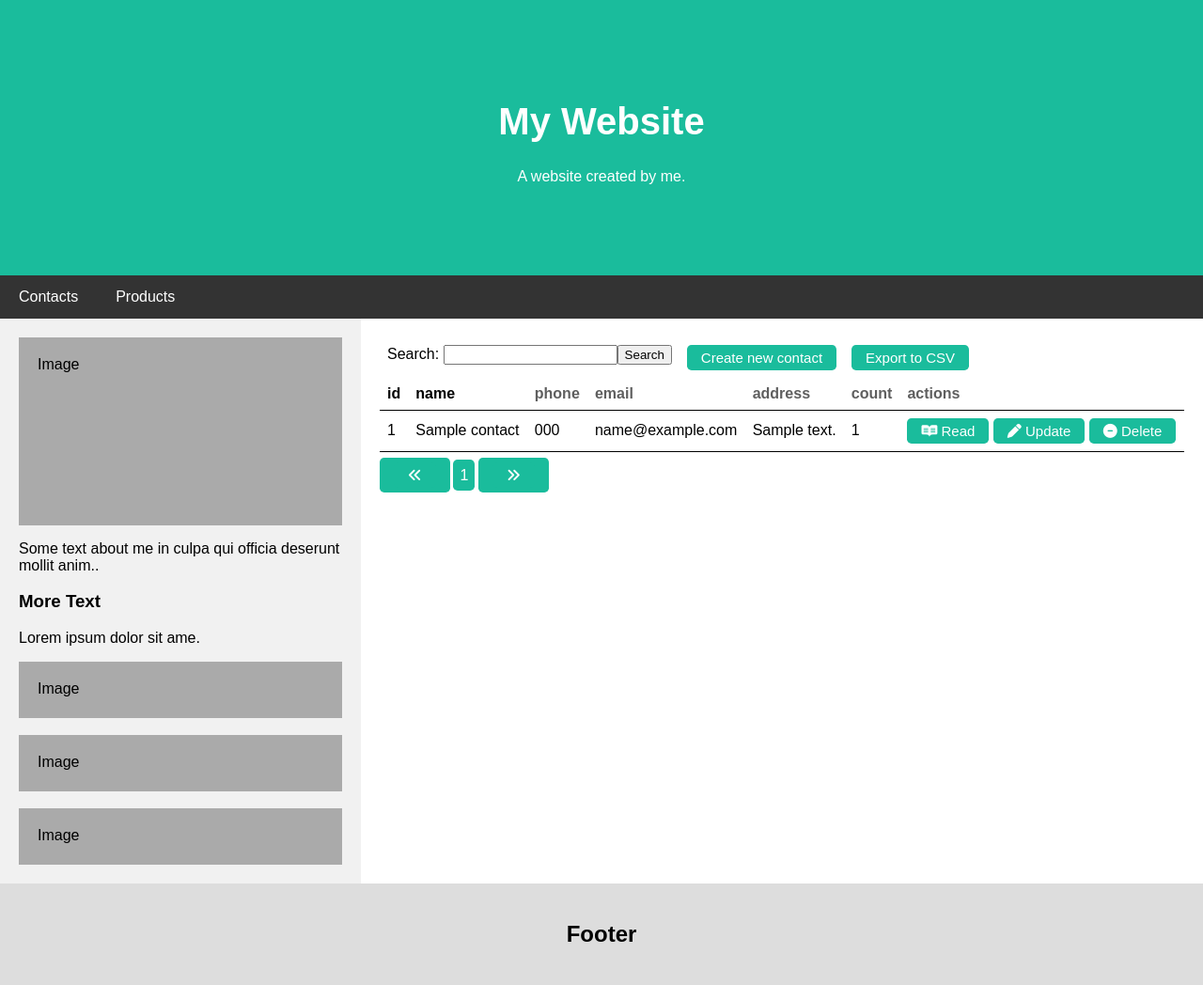
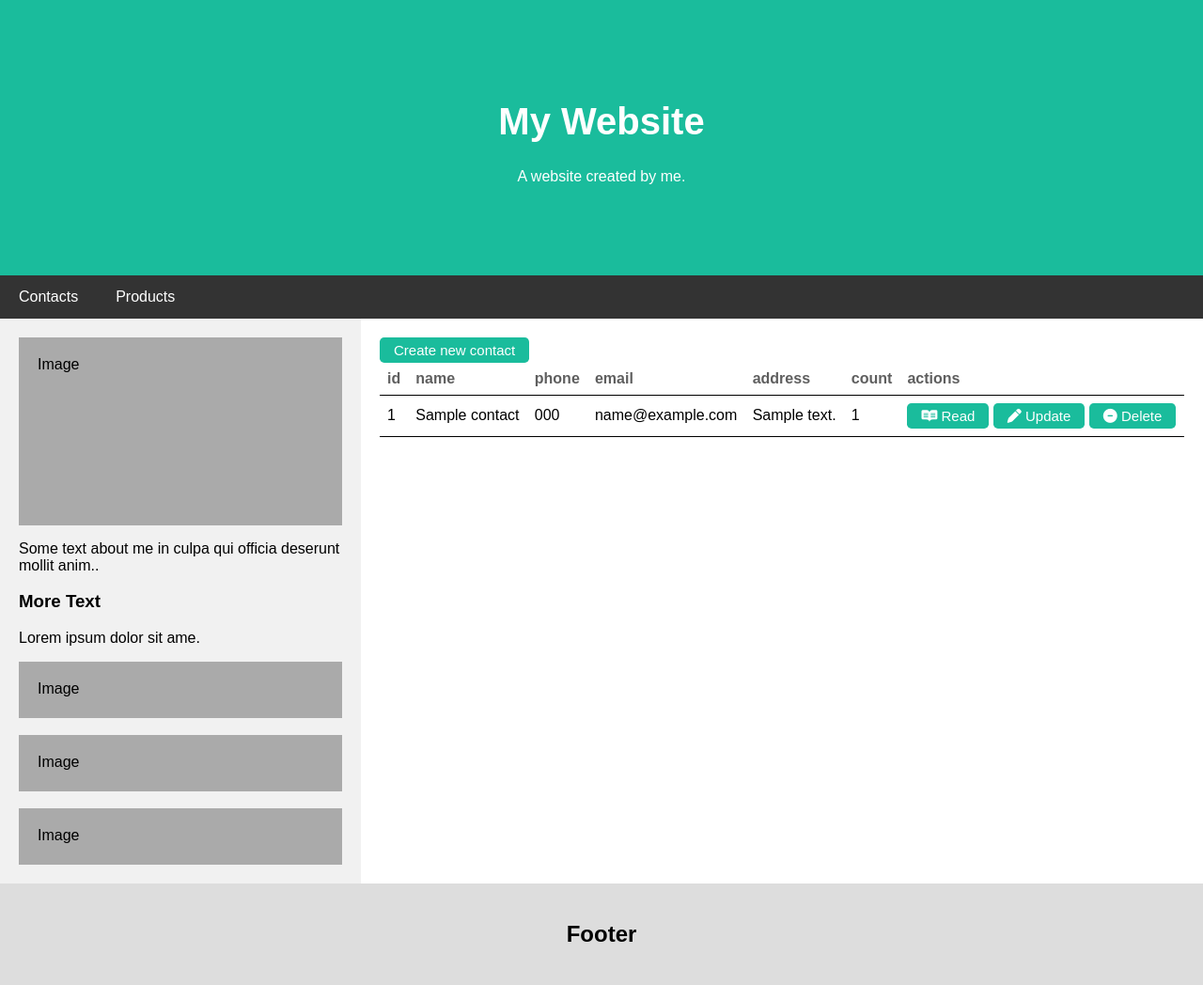
Before and after one commit to Jarno556564/mvc_example, a PHP site: page / in a window 1280 px wide. Shown: the whole page at 94% size. Run offline with PHP 8.4, Linux system fonts and the light colour scheme; tables that the repository leaves empty or names only in its code hold one stand-in row (values such as "Sample post"); some libraries are stand-ins or nearby versions.

Commit message:
Upload Level 1

```diff
--- a/assets/style.css
+++ b/assets/style.css
@@ -75,18 +75,6 @@ body {
     padding: 20px;
 }
 
-/* view controls styling */
-.view-controls {
-    display: flex;
-    text-align: center;
-}
-
-.view-controls .button,
-.view-controls form {
-    margin: 0.5rem;
-}
-
-/* end view controls styling */
 /* table styling */
 table {
     border-collapse: collapse;
@@ -95,10 +83,6 @@ table {
 
 table th {
     color: #5f5f5f;
-}
-
-th:nth-child(-n+2) {
-    color: black;
 }
 
 th,
@@ -125,43 +109,7 @@ td {
     color: #fff;
 }
 
-.pagination {
-    display: inline-block;
-    padding: 0.45rem;
-    margin: 0.2rem;
-    margin-top: 0.55rem;
-    background-color: #1abc9c;
-    color: #fff;
-    text-decoration: none;
-    border-radius: 0.3rem;
-}
 /* end table styling */
-
-/* dropdown styling */
-.dropdown label {
-    font-weight: bold;
-}
-
-select {
-    width: 100%;
-    padding: 10px;
-    border: 1px solid #ccc;
-    border-radius: 4px;
-    background-color: #fff;
-    font-size: 16px;
-    color: #333;
-}
-
-select option {
-    font-size: 16px;
-}
-
-select option:checked {
-    background-color: #007bff;
-    color: #fff;
-}
-
-/* end dropdown styling */
 
 /* Fake image, just for this example */
 .fakeimg {
--- a/controller/ContactsController.php
+++ b/controller/ContactsController.php
@@ -8,7 +8,6 @@ class ContactsController
     {
         $this->ContactsLogic = new ContactsLogic();
         $this->Output = new Output();
-        $this->itemsPerPage = 5;
     }
 
     public function __destruct()
@@ -31,15 +30,6 @@ class ContactsController
                     break;
                 case 'delete':
                     $this->collectDeleteContact($_REQUEST['id']);
-                    break;
-                case 'readSearchBar':
-                    $this->collectReadSearchBar($_REQUEST['search']);
-                    break;
-                case 'viewPage':
-                    $this->collectReadAllContacts();
-                    break;
-                case 'export':
-                    $this->collectExportContacts();
                     break;
                 default:
                     $this->collectReadAllContacts();
@@ -67,20 +57,14 @@ class ContactsController
     public function collectReadContact($id)
     {
         $result = $this->ContactsLogic->readContact($id);
-        $html = $this->Output->createViewControls("contacts");
-        $html .= $this->Output->createTable($result, "contacts", "id");
+        $html = $this->Output->createTable($result, "contacts", "id");
         include 'view/show.php';
     }
 
     public function collectReadAllContacts()
     {
-        $page = isset($_GET['page']) ? $_GET['page'] : 1;
-        $offset = ($page - 1) * $this->itemsPerPage;
-        $result = $this->ContactsLogic->readAllContacts($offset, $this->itemsPerPage);
-        $totalpages = $this->ContactsLogic->countPages($this->itemsPerPage);
-        $html = $this->Output->createViewControls("contacts");
-        $html .= $this->Output->createTable($result, "contacts", "id");
-        $html .= $this->Output->createPagination($totalpages, "contacts");
+        $result = $this->ContactsLogic->readAllContacts();
+        $html = $this->Output->createTable($result, "contacts", "id");
         include 'view/show.php';
     }
 
@@ -105,19 +89,4 @@ class ContactsController
         include 'view/show.php';
     }
 
-    public function collectReadSearchBar($search)
-    {
-        $result = $this->ContactsLogic->readSearchContact($search);
-        $html = $this->Output->createViewControls("contacts");
-        $html .= $this->Output->createTable($result, "contacts", "id");
-        include 'view/show.php';
-    }
-
-    public function collectExportContacts()
-    {
-        $page = isset($_GET['page']) ? $_GET['page'] : 1;
-        $offset = ($page - 1) * $this->itemsPerPage;
-        $result = $this->ContactsLogic->readAllContacts($offset, $this->itemsPerPage);
-        $this->ContactsLogic->createCSV($result);
-    }
 }
--- a/controller/ProductsController.php
+++ b/controller/ProductsController.php
@@ -32,15 +32,6 @@ class ProductsController
                 case 'delete':
                     $this->collectDeleteProduct($_REQUEST['id']);
                     break;
-                case 'readSearchBar':
-                    $this->collectReadSearchBar($_REQUEST['search']);
-                    break;
-                case 'viewPage':
-                    $this->collectReadAllProducts();
-                    break;
-                case 'export':
-                    $this->collectExportProducts();
-                    break;
                 default:
                     $this->collectReadAllProducts();
                     break;
@@ -67,21 +58,15 @@ class ProductsController
 
     public function collectReadAllProducts()
     {
-        $page = isset($_GET['page']) ? $_GET['page'] : 1;
-        $offset = ($page - 1) * $this->itemsPerPage;
-        $result = $this->ProductsLogic->readAllProducts($offset, $this->itemsPerPage);
-        $totalpages = $this->ProductsLogic->countPages($this->itemsPerPage);
-        $html = $this->Output->createViewControls("products");
-        $html .= $this->Output->createTable($result, "products", "product_id");
-        $html .= $this->Output->createPagination($totalpages, "products");
+        $result = $this->ProductsLogic->readAllProducts();
+        $html = $this->Output->createTable($result, "products", "product_id");
         include 'view/show.php';
     }
 
     public function collectReadProduct($id)
     {
         $result = $this->ProductsLogic->readProduct($id);
-        $html = $this->Output->createViewControls("products");
-        $html .= $this->Output->createTable($result, "products", "product_id");
+        $html = $this->Output->createTable($result, "products", "product_id");
         include 'view/show.php';
     }
 
@@ -107,21 +92,4 @@ class ProductsController
         include 'view/show.php';
     }
 
-    public function collectReadSearchBar($search)
-    {
-        $result = $this->ProductsLogic->readSearchProduct($search);
-        $html = $this->Output->createViewControls("products");
-        $html .= $this->Output->createTable($result, "products", "product_id");
-        include 'view/show.php';
-    }
-
-
-    public function collectExportProducts()
-    {
-        $page = isset($_GET['page']) ? $_GET['page'] : 1;
-        $offset = ($page - 1) * $this->itemsPerPage;
-        $result = $this->ProductsLogic->readAllProducts($offset, $this->itemsPerPage);
-        $this->ProductsLogic->createCSV($result);
-    }
-
 }
--- a/model/ContactsLogic.php
+++ b/model/ContactsLogic.php
@@ -27,10 +27,10 @@ class ContactsLogic
         }
     }
 
-    public function readAllContacts($offset, $itemsPerPage)
+    public function readAllContacts()
     {
         try {
-            $sql = "SELECT * FROM contacts LIMIT $offset, $itemsPerPage";
+            $sql = "SELECT * FROM contacts";
             $result = $this->DataHandler->readAlldata($sql);
             $result->setFetchMode(PDO::FETCH_ASSOC);
             $res = $result->fetchAll();
@@ -38,17 +38,6 @@ class ContactsLogic
         } catch (Exception $e) {
             throw $e;
         }
-    }
-
-    public function countPages($itemsPerPage)
-    {
-        $sql = "SELECT COUNT(*) as count FROM contacts";
-        $result = $this->DataHandler->readAlldata($sql);
-        $result->setFetchMode(PDO::FETCH_ASSOC);
-        $res = $result->fetchAll();
-        $totalRecords = $res[0]['count'];
-        $totalPages = ceil($totalRecords / $itemsPerPage);
-        return $totalPages;
     }
 
     public function updateContact($name, $phone, $email, $address, $id)
@@ -64,34 +53,5 @@ class ContactsLogic
         $result = $this->DataHandler->deleteData($sql);
         return 'Amount of contacts deleted: ' . $result;
     }
-    public function readSearchContact($search)
-    {
-        try {
-            $sql = "SELECT * FROM `contacts` WHERE (id LIKE '%$search%' OR name LIKE '%$search%' OR phone LIKE '%$search%' OR email LIKE '%$search%' OR address LIKE '%$search%')";
-            $results = $this->DataHandler->readAllData($sql);
-            $res = $results->fetchAll();
-            return $res;
-        } catch (Exception $e) {
-            throw $e;
-        }
-    }
 
-    public function createCSV($result)
-    {
-        ob_start();
-        header('Content-Type: text/csv; charset=utf-8');
-        header('Content-Disposition: attachment; filename=csv_export.csv');
-
-        $header_args = array('id', 'name', 'phone', 'email', 'address');
-        ob_end_clean();
-
-        $output = fopen('php://output', 'w');
-
-        fputcsv($output, $header_args);
-        foreach ($result as $data_item) {
-            fputcsv($output, $data_item);
-        }
-        fclose($output);
-        exit;
-    }
 }
--- a/model/Output.php
+++ b/model/Output.php
@@ -5,7 +5,9 @@ class Output
     public function createTable($result, $act, $id_name)
     {
         $tableheader = false;
-        $html = '<table>';
+        $create_name = substr($act, 0, -1);
+        $html = "<button class='button'><a href='index.php?act=$act&op=create'>Create new $create_name</a></button>";
+        $html .= '<table>';
         foreach ($result as $row) {
             if ($tableheader == false) {
                 $html .= "<tr>";
@@ -30,60 +32,6 @@ class Output
         $html .= "</table>";
         return $html;
     }
-
-    public function createViewControls($act)
-    {
-        $html = "<div class='view-controls'>";
-        $html .= $this->createSearchBar($act);
-        $html .= $this->createCreateButton($act);
-        $html .= $this->createCSVButton($act);
-        $html .= "</div>";
-        return $html;
-    }
-
-    public function createSearchBar($act)
-    {
-        $html = "<form method='post' action=\"index.php?act=$act&op=readSearchBar\">";
-        $html .= "<label for='search'>Search: </label>";
-        $html .= "<input type='text' name='search' id='search'>";
-        $html .= "</input>";
-        $html .= "<button type='submit'>Search</button>";
-        $html .= "</form>";
-        return $html;
-    }
-
-    public function createCreateButton($act)
-    {
-        $create_name = substr($act, 0, -1);
-        $html = "<button class='button'><a href='index.php?act=$act&op=create'>Create new $create_name</a></button>";
-        return $html;
-    }
-
-    public function createPagination($totalPages, $act)
-    {
-        $page = isset($_GET['page']) ? $_GET['page'] : 1;
-        if($page > 1) {
-            $html = "<button class='button'><a href='index.php?act=$act&op=viewPage&page=" . ($page - 1) . "' class='button'><i class='fa-solid fa-angles-left'></i></a></button>";
-        } else {
-            $html = "<button class='button' disabled><a href='javascript:void(0)' class='button'><i class='fa-solid fa-angles-left'></i></a></button>";
-        }
-        for ($i = 1; $i <= $totalPages; $i++) {
-            $html .= "<a class='pagination' href='index.php?act=$act&op=viewPage&page=$i'> $i </a>";
-        }
-        if($page <= $totalPages - 1) {
-            $html .= "<button class='button'><a href='index.php?act=$act&op=viewPage&page=" . ($page + 1) . "' class='button'><i class='fa-solid fa-angles-right'></i></a></button>";
-        } else {
-            $html .= "<button class='button' disabled><a href='javascript:void(0)' class='button'><i class='fa-solid fa-angles-right'></i></a></button>";
-        }
-        return $html;
-    }
-
-    public function createCSVButton($act)
-    {
-        $page = isset($_GET['page']) ? $_GET['page'] : 1;
-        $html = "<button class='button'><a href='index.php?act=$act&op=export&page=$page'>Export to CSV</a></button>";
-        return $html;
-    }
 }
 
 ?>
--- a/model/ProductsLogic.php
+++ b/model/ProductsLogic.php
@@ -16,10 +16,10 @@ class ProductsLogic
         return $result;
     }
 
-    public function readAllProducts($offset, $itemsPerPage)
+    public function readAllProducts()
     {
         try {
-            $sql = "SELECT product_id, product_type_code, supplier_id, product_name, CONCAT('€ ',REPLACE(product_price, '.', ','))product_price, other_product_details FROM products LIMIT $offset, $itemsPerPage";
+            $sql = "SELECT product_id, product_type_code, supplier_id, product_name, CONCAT('€ ',REPLACE(product_price, '.', ','))product_price, other_product_details FROM products";
             $result = $this->DataHandler->readAlldata($sql);
             $result->setFetchMode(PDO::FETCH_ASSOC);
             $res = $result->fetchAll();
@@ -27,17 +27,6 @@ class ProductsLogic
         } catch (Exception $e) {
             throw $e;
         }
-    }
-
-    public function countPages($itemsPerPage)
-    {
-        $sql = "SELECT COUNT(*) as count FROM products";
-        $result = $this->DataHandler->readAlldata($sql);
-        $result->setFetchMode(PDO::FETCH_ASSOC);
-        $res = $result->fetchAll();
-        $totalRecords = $res[0]['count'];
-        $totalPages = ceil($totalRecords / $itemsPerPage);
-        return $totalPages;
     }
 
     public function readProduct($id)
@@ -72,35 +61,4 @@ class ProductsLogic
         return 'Amount of products deleted: ' . $result;
     }
 
-    public function readSearchProduct($search)
-    {
-        try {
-            $sql = "SELECT * FROM `products` WHERE (product_id LIKE '%$search%' OR product_type_code LIKE '%$search%' OR supplier_id LIKE '%$search%' OR product_name LIKE '%$search%' OR product_price LIKE '%$search%' OR other_product_details LIKE '%$search%')";
-            $results = $this->DataHandler->readAllData($sql);
-            $res = $results->fetchAll();
-            return $res;
-        } catch (Exception $e) {
-            throw $e;
-        }
-    }
-
-    public function createCSV($result)
-    {
-        ob_start();
-        header('Content-Type: text/csv; charset=utf-8');
-        header('Content-Disposition: attachment; filename=csv_export.csv');
-
-        $header_args = array('product_id', 'product_type_code', 'supplier_id', 'product_name', 'product_price', 'other_product_details');
-        ob_end_clean();
-
-        $output = fopen('php://output', 'w');
-
-        fputcsv($output, $header_args);
-        foreach ($result as $data_item) {
-            fputcsv($output, $data_item);
-        }
-        fclose($output);
-        exit;
-    }
-
 }
--- a/view/products/updateProduct.php
+++ b/view/products/updateProduct.php
@@ -1,6 +1,9 @@
 <?php
 
 require './view/header.php';
+$stripped_price = str_replace('€', '', $result[0]['product_price']);
+$stripped_price = str_replace(' ', '', $stripped_price);
+$stripped_price = str_replace(',', '.', $stripped_price);
 $html = "<form action=\"index.php?act=products&op=update\" method=\"post\">";
 $html .= "<label for=\"product_type_code\">Product Type Code:</label><br>";
 $html .= "<input type=\"text\" id=\"product_type_code\" name=\"product_type_code\" value=\"" . $result[0]['product_type_code'] . "\" required><br>";
@@ -9,7 +12,7 @@ $html .= "<input type=\"text\" id=\"supplier_id\" name=\"supplier_id\" value=\""
 $html .= "<label for=\"product_name\">Product Name:</label><br>";
 $html .= "<input type=\"text\" id=\"product_name\" name=\"product_name\" value=\"" . $result[0]['product_name'] . "\" required><br>";
 $html .= "<label for=\"product_price\">Product Price:</label><br>";
-$html .= "<input type=\"text\" id=\"product_price\" name=\"product_price\" value=\"" . $result[0]['product_price'] . "\" required><br>";
+$html .= "<input type=\"text\" id=\"product_price\" name=\"product_price\" value=\"" . $stripped_price . "\" required><br>";
 $html .= "<label for=\"other_product_details\">Other Product Details:</label><br>";
 $html .= "<input type=\"text\" id=\"other_product_details\" name=\"other_product_details\" value=\"" . $result[0]['other_product_details'] . "\" required><br><br>";
 $html .= "<input type=\"hidden\" name=\"id\" value=\"" . $result[0]['product_id'] . "\">";
```
